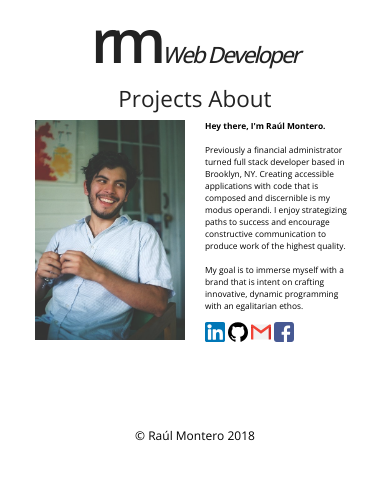
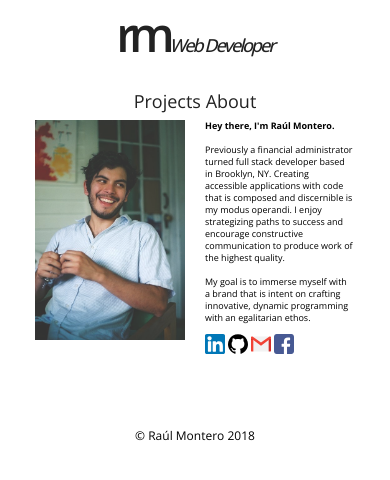
Before and after one commit to brooklynbodega/Portfolio-V2, a React (Create React App) app: page /about in a window 390 px wide. Shown: the top 480 px of the page. Built offline with nearby package versions, Linux system fonts and the light colour scheme.

Commit message:
restyled transitions for about.js page & mediaquery responsiveness

```diff
--- a/src/App.css
+++ b/src/App.css
@@ -68,6 +68,7 @@ html {
 /**** HEADER PAGE ****/
 
 .Header {
+  transition: 1s ease-in;
   align-items: flex-end;
   color: rgb(34, 34, 34);
   display: flex;
@@ -220,6 +221,7 @@ font-size: 0.75em;
   max-height: 950px;
   padding: 0px 20px;
   text-align: center;
+  transition: .7s ease;
 }
 
 .projects {
@@ -263,7 +265,7 @@ font-size: 0.75em;
   text-align: left;
   text-decoration: none;
   top: 0;
-  transition: .7s ease;
+  transition: 0.7s ease-in;
 }
 
 .link-text {
@@ -277,7 +279,6 @@ font-size: 0.75em;
   margin-top: 15px;
   overflow-wrap: break-word;
 }
-
 
 .project-link {
   align-self: flex-end;
@@ -396,13 +397,13 @@ font-size: 0.75em;
 }
 
 .photo > img {
-  /* border-radius: 50%; */
   height: 320px;
   width: 220px;
   opacity: 0.8;
+  transition: 0.7s ease-in;
 }
 
-#bio {
+.bio {
   display: flex;
   align-content: stretch;
   align-items: flex-start;
@@ -414,8 +415,8 @@ font-size: 0.75em;
   width: 50%;
 }
 
-#bio-text {
-  width: 65%;
+.bio-text {
+  width: 80%;
 }
 
 .tagline {
@@ -426,19 +427,19 @@ font-size: 0.75em;
   margin-top: 10px;
 }
 
-#social-links {
+.social-links {
   display: flex;
   flex-direction: row;
   margin: 0 auto;
 }
 
-#social-links img {
+.social-links img {
   height: 30pt;
   width: 30pt;
   margin-right: 10px;
 }
 
-#social-links img:hover {
+.social-links img:hover {
   box-shadow: 0 10px 4px -4px black;
 }
 
@@ -455,21 +456,22 @@ font-size: 0.75em;
 
 /***************END LAPTOP***************/
 
-/****************            ************/
+/******SMALLER SCREEN FOR ABOUT.JS******/
 @media screen and (max-width: 1150px) {
-   #bio-text {
-     width: 75%;
-     font-size: 0.9em;
+   .bio-text {
+     /* width: 75%; */
+      font-size: 0.9em;
+      transition: .7s ease;
    }
 }
-
 
 /******* TABLET SCREEN MEDIAQUERY *******/
 
 @media screen and (max-width: 1000px) {
   /**** HEADER.JS PAGE ****/
   .Header {
-    font-size: 2em;
+    /* font-size: 2.5em; */
+    transition: .7s ease;
   }
 
   .logo {
@@ -480,12 +482,14 @@ font-size: 0.75em;
   /**** PROJECTS.JS PAGE ****/
   .Projects-Wrapper {
     height: 200px;
+    transition: .7s ease;
   }
 
   .description {
     line-height: 1em;
     padding-left: 15px;
     padding-right: 7px;
+    transition: .7s ease;
   }
 
   .link-title {
@@ -509,12 +513,35 @@ font-size: 0.75em;
 
 /***************END TABLET***************/
 
-/****************            ************/
+/******* SMALL TABLET MEDEIAQUERY *******/
+
 @media screen and (max-width: 890px) {
-  #bio-text {
+  .bio-text {
+    font-size: 0.75em;
+    transition: .7s ease;
+  }
+}
+
+/******* MOBILE SCREEN MEDIAQUERY *******/
+/******* SMALL TABLET MEDIAQUERY *******/
+
+@media screen and (max-width: 710px) {
+
+  .Header {
+    font-size: 2.5em;
+    transition: .7s ease;
+  }
+
+  .bio-text {
     width: 90%;
-    font-size: 0.75em;
   }
+}
+
+.social-links img {
+  height: 25pt;
+  width: 25pt;
+  margin-right: 5px;
+  transition: 0.7s ease-in;
 }
 
 /******* MOBILE SCREEN MEDIAQUERY *******/
@@ -523,15 +550,17 @@ font-size: 0.75em;
 
   .Portfolio {
     font-size: 0.75em;
+    transition: 0.7s ease-in;
   }
 
   /**** HEADER.JS PAGE ****/
   .Header {
     align-items: center;
     flex-direction: column;
-    font-size: 2.5em;
+    font-size: 2em;
     height: 100px;
     padding: 10px;
+    transition: 0.7s ease-in;
   }
   /**** END HEADER.JS PAGE ****/
 
@@ -539,6 +568,7 @@ font-size: 0.75em;
   .Projects-Wrapper {
     flex-direction: column;
     height: 100%;
+    transition: 0.7s ease-in;
   }
 
   .description {
@@ -546,6 +576,7 @@ font-size: 0.75em;
     line-height: 1.5em;
     margin: 0px 1px -2px 0px;
     padding: 0px 10px;
+    transition: 0.7s ease-in;
   }
 
   .link-title {
@@ -575,39 +606,36 @@ font-size: 0.75em;
   /**** ABOUT PAGE ****/
   .About {
     height: 100%;
+    /* transition: 0.7s ease-in; */
   }
 
   .photo > img {
     height: 220px;
     width: 150px;
+    transition: 1s ease-in;
   }
 
-  #bio {
-    /* display: inline-block; */
+  .bio {
     height: 100%;
-    /* justify-content: space-evenly; */
     line-height: 1.1em;
+    /* transition: 0.4s ease-in; */
   }
 
-  #bio-text {
-    /* width: 80%; */
+  .bio-text {
   }
 
-  .contact {
-    /* bottom: 0; */
-    /* left: 1; */
-  }
-
-  #social-links img {
+  .social-links img {
     height: 20pt;
     width: 20pt;
     margin-right: 5px;
+    transition: 0.7s ease-in;
   }
   /**** END ABOUT PAGE ****/
 
   /**** FOOTER.JS PAGE ****/
   .Footer {
     font-size: 1em;
+    transition: 0.7s ease-in;
   }
   /**** END FOOTER.JS PAGE ****/
 }
@@ -618,21 +646,23 @@ font-size: 0.75em;
 @media screen and (max-width: 480px) {
   .description {
     font-size: 1em;
+    transition: .7s ease;
   }
 
-  #bio {
+  .bio {
     line-height: 1em;
+    transition: .7s ease;
   }
 
-  #bio-text {
-    font-size: 0.70em;
+  .bio-text {
+    transition: .7s ease;
   }
 
-  #social-links img {
+  .social-links img {
     height: 15pt;
     width: 15pt;
     margin-right: 3px;
+    transition: .7s ease;
   }
-
 }
 /*************END TINY MOBILE*************/
--- a/src/Components/About.js
+++ b/src/Components/About.js
@@ -8,8 +8,8 @@ class About extends Component {
         <div className="photo">
           <img src={require("../images/profile-photo-01.jpg")} alt="profile photo" title="profile photo"/>
         </div>
-        <div id="bio">
-         <div id="bio-text">
+        <div className="bio">
+         <div className="bio-text">
           <h3 className="tagline">Hey there, I'm Raúl Montero.</h3>
           <br></br>
           <p>
@@ -21,7 +21,7 @@ class About extends Component {
           </p>
          </div>
           <div className="contact">
-            <div id="social-links">
+            <div className="social-links">
               <a href="https://www.linkedin.com/in/raul-montero/">
                 <img src={ require("../images/linkedin-logo.svg")} alt="linkedin" title="linkedin"/>
               </a>
```
